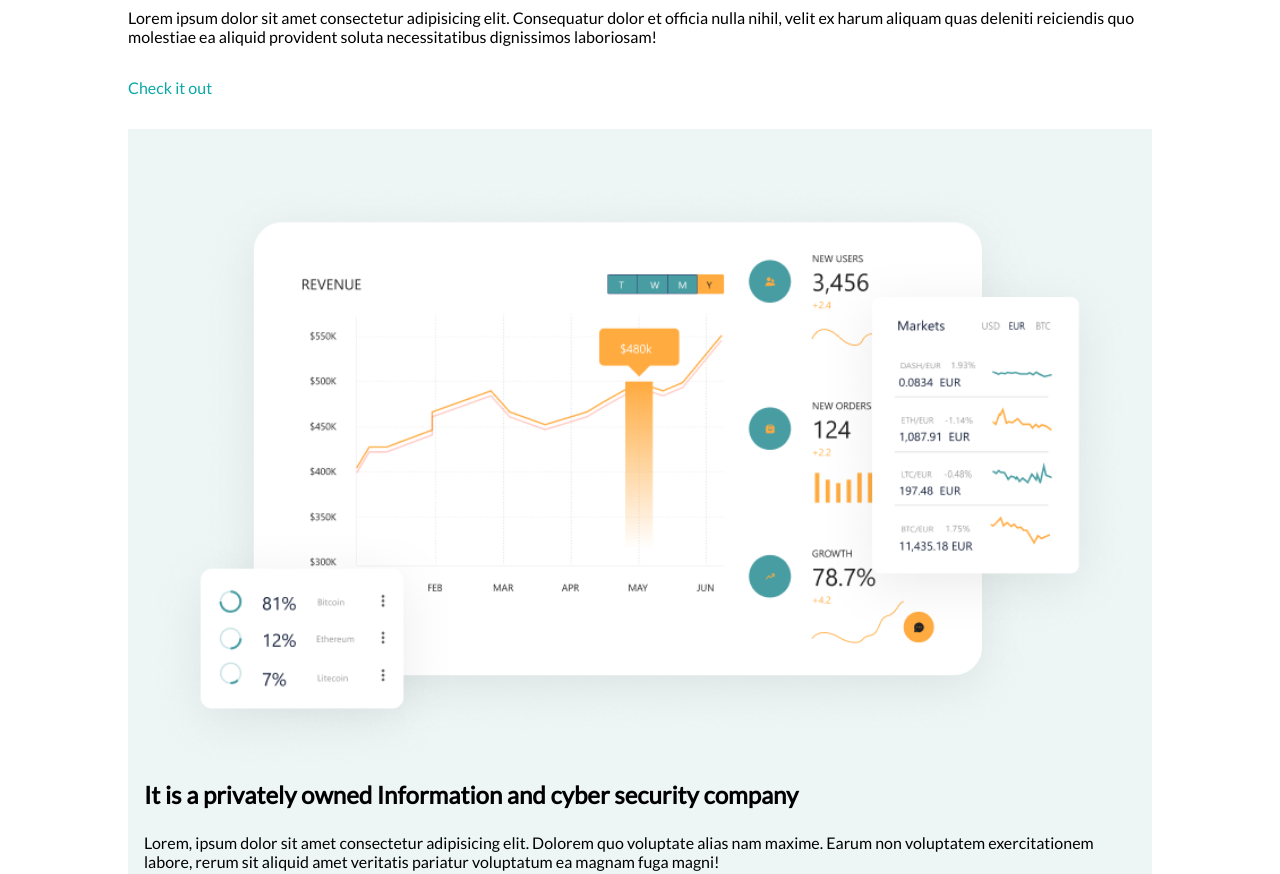
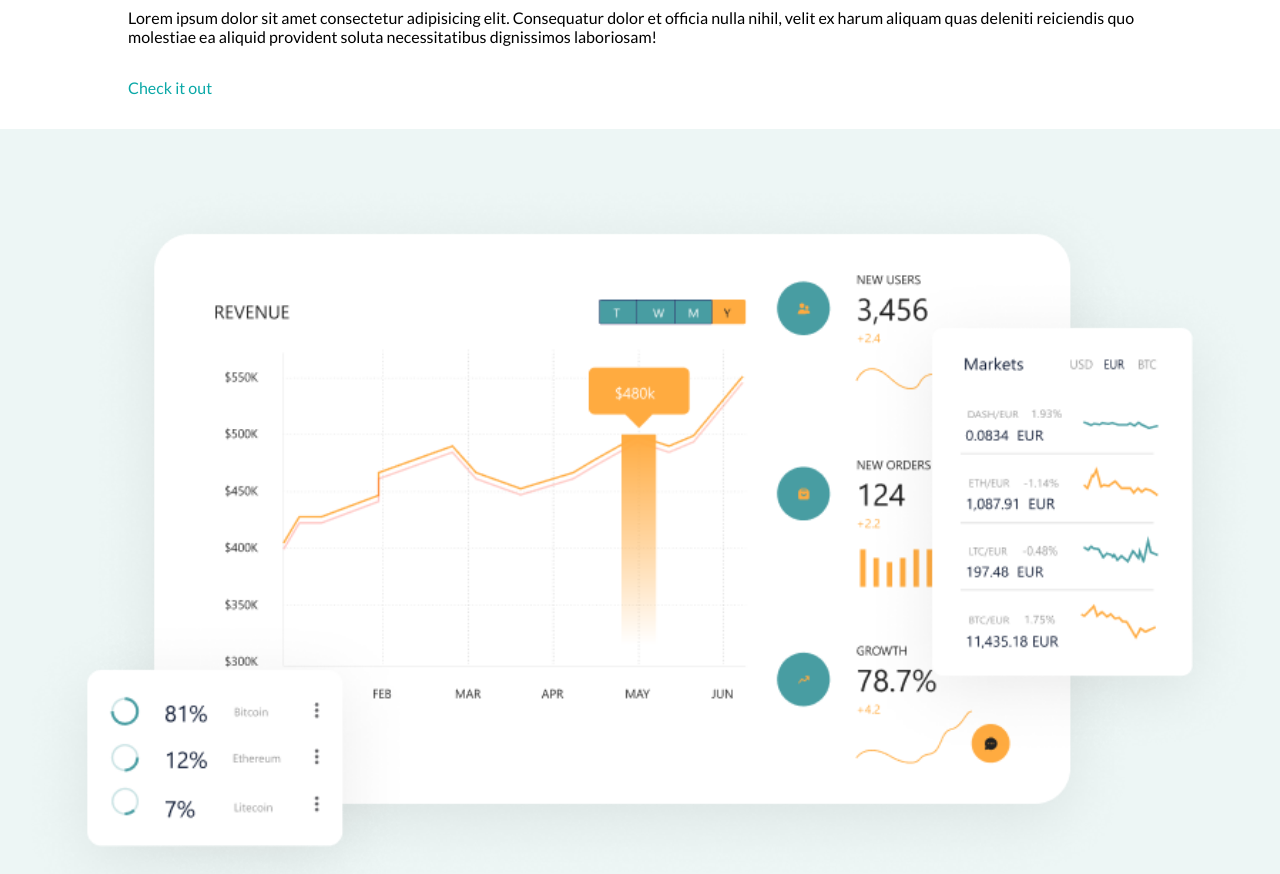
Before and after one commit to Oswalld/evaluation-integration-oswald, a plain HTML site: page index.html in a window 1280 px wide. Shown: the part 2380-3254 px from the top of the page. Drawn offline with Linux system fonts and the light colour scheme.

Commit message:
Update index.html

```diff
--- a/index.html
+++ b/index.html
@@ -182,7 +182,7 @@
 <!------------------------------------------SECTION 2 END------------------------------------------------->
 <!------------------------------------------SECTION 3------------------------------------------------->
 
-    <section class="section-three">
+    <section class="section-three  fullwidth">
         <img src="sources/images/service-2.png" alt="">
 
         <h2>It is a privately owned Information and cyber security company</h2>
```
